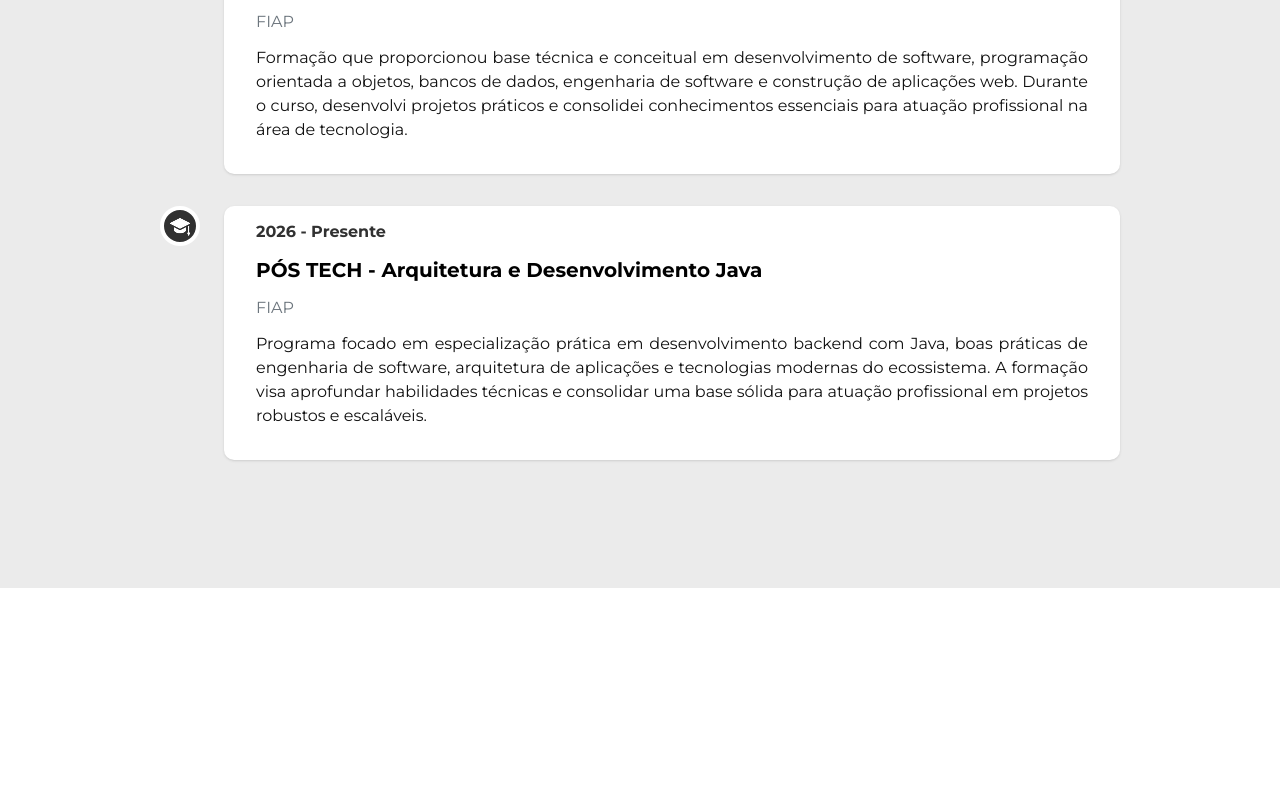
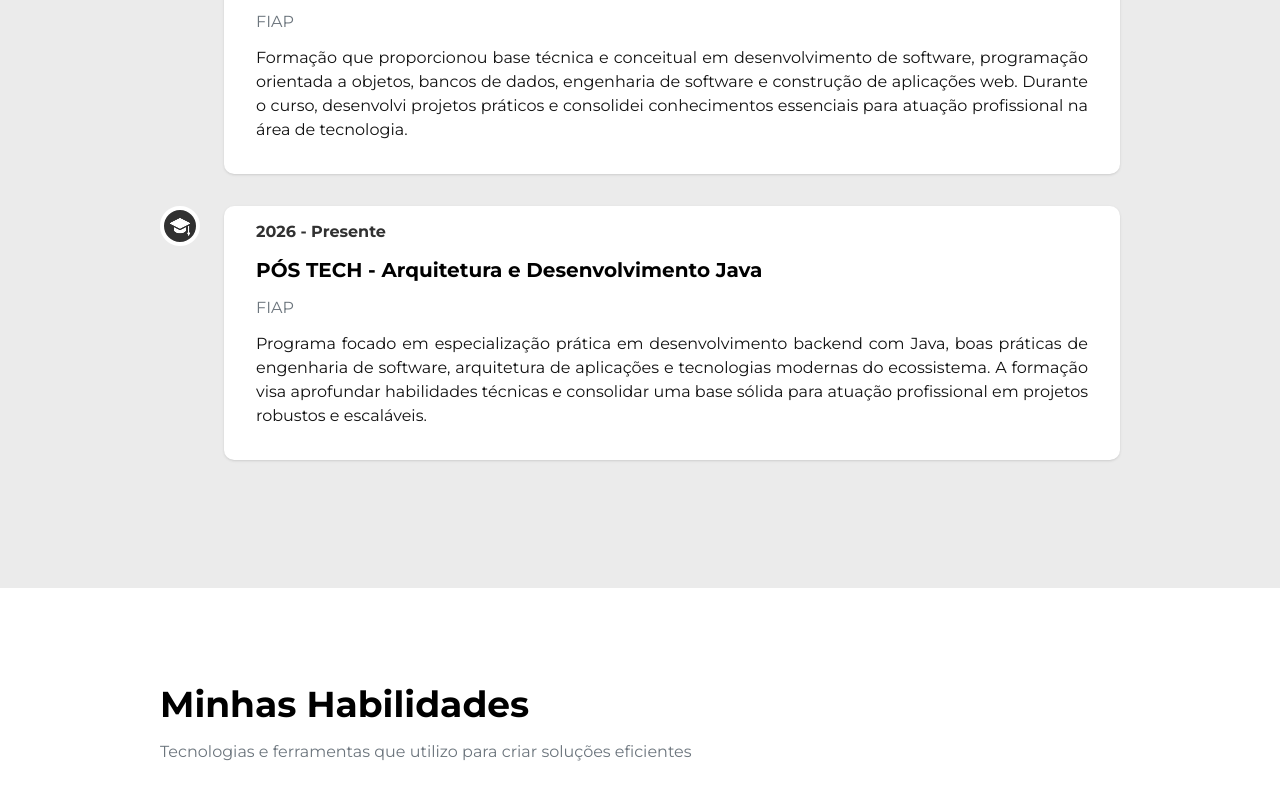
Before and after one commit to felipesora/portifolio, a React (Vite) app: page / in a window 1280 px wide. Shown: the part 2298-3098 px from the top of the page. Before the commit the page ends 2886 px from the top, so only its background shows below. Built offline with nearby package versions, Linux system fonts and the light colour scheme.

Commit message:
init: começando seção de habilidades

```diff
--- a/src/App.tsx
+++ b/src/App.tsx
@@ -1,5 +1,6 @@
 import Cabecalho from "./components/Cabecalho"
 import Experiencia from "./components/Experiencia"
+import Habilidades from "./components/Habilidades"
 import Inicio from "./components/Inicio"
 import Sobre from "./components/Sobre"
 
@@ -10,6 +11,7 @@ function App() {
       <Inicio />
       <Sobre />
       <Experiencia />
+      <Habilidades />
     </>
   )
 }
--- /dev/null
+++ b/src/components/Habilidades/CardCategoriaHabilidade.tsx
@@ -0,0 +1,9 @@
+const CardCategoriaHabilidade = () => {
+    return (
+        <div>
+
+        </div>
+    )
+}
+
+export default CardCategoriaHabilidade;
--- /dev/null
+++ b/src/components/Habilidades/CardHabilidade.tsx
@@ -0,0 +1,8 @@
+const CardHabilidade = () => {
+    return (
+        <div>
+
+        </div>
+    )
+}
+export default CardHabilidade;
--- /dev/null
+++ b/src/components/Habilidades/index.tsx
@@ -0,0 +1,14 @@
+const Habilidades = () => {
+    return (
+        <section className="bg-white pt-24 pb-32 px-40 flex flex-col gap-14">
+
+            <div className="flex flex-col gap-4">
+                <h2 className="text-4xl font-bold">Minhas Habilidades</h2>
+                <p className="text-base text-[#6C757D]">Tecnologias e ferramentas que utilizo para criar soluções eficientes</p>
+            </div>
+
+        </section>
+    )
+}
+
+export default Habilidades;
```
